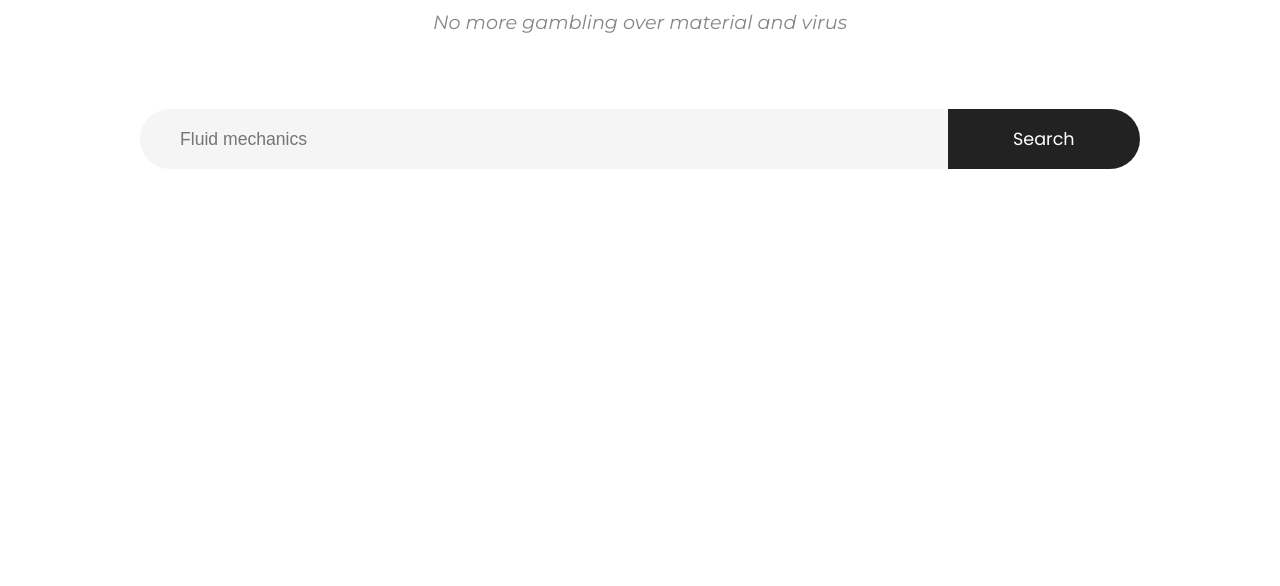
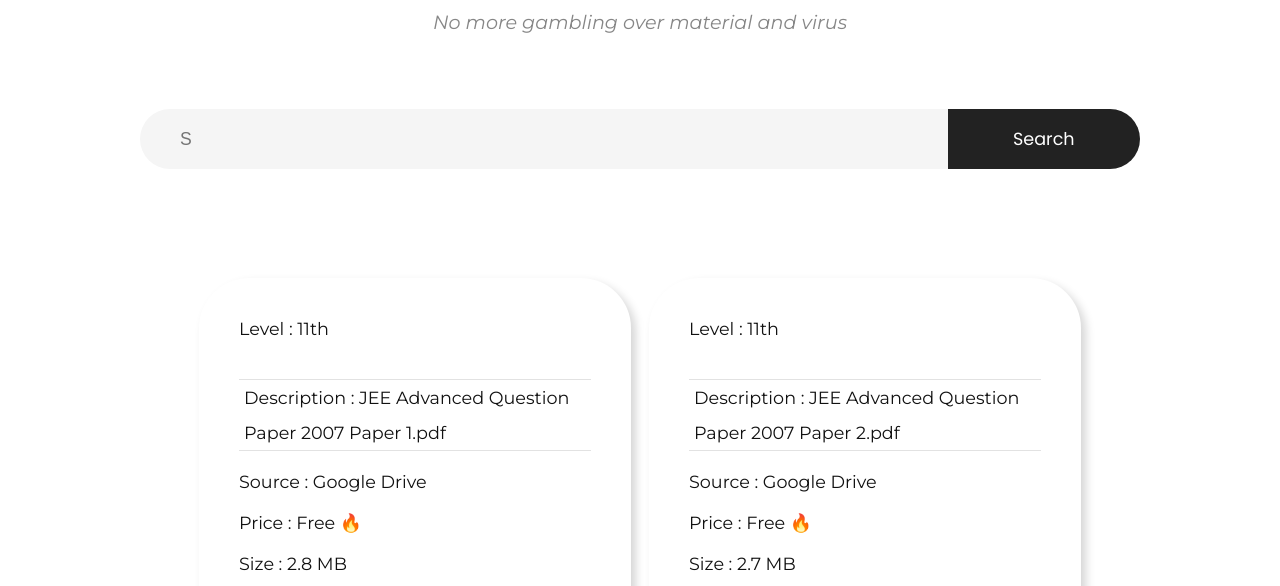
Before and after one commit to lairsbug/Prepboosters, a plain HTML site: page question-bank.html in a window 1280 px wide. Shown: the part 200-786 px from the top of the page. Drawn offline with nearby package versions, Linux system fonts and the light colour scheme.

Commit message:
Update question-bank.html

```diff
--- a/question-bank.html
+++ b/question-bank.html
@@ -49,7 +49,7 @@
     </main>
     <a href="index.html" id="home-btn"><img src="home-outline.svg" alt=""></a>
     <script src="https://unpkg.com/typed.js@2.1.0/dist/typed.umd.js"></script>
-    <script src="ques-bank.js"></script>
+    <script src="databank/ques-bank.js"></script>
     <script src="script.js"></script>
     <script src="databank/t.js"></script>
     <script>
```
